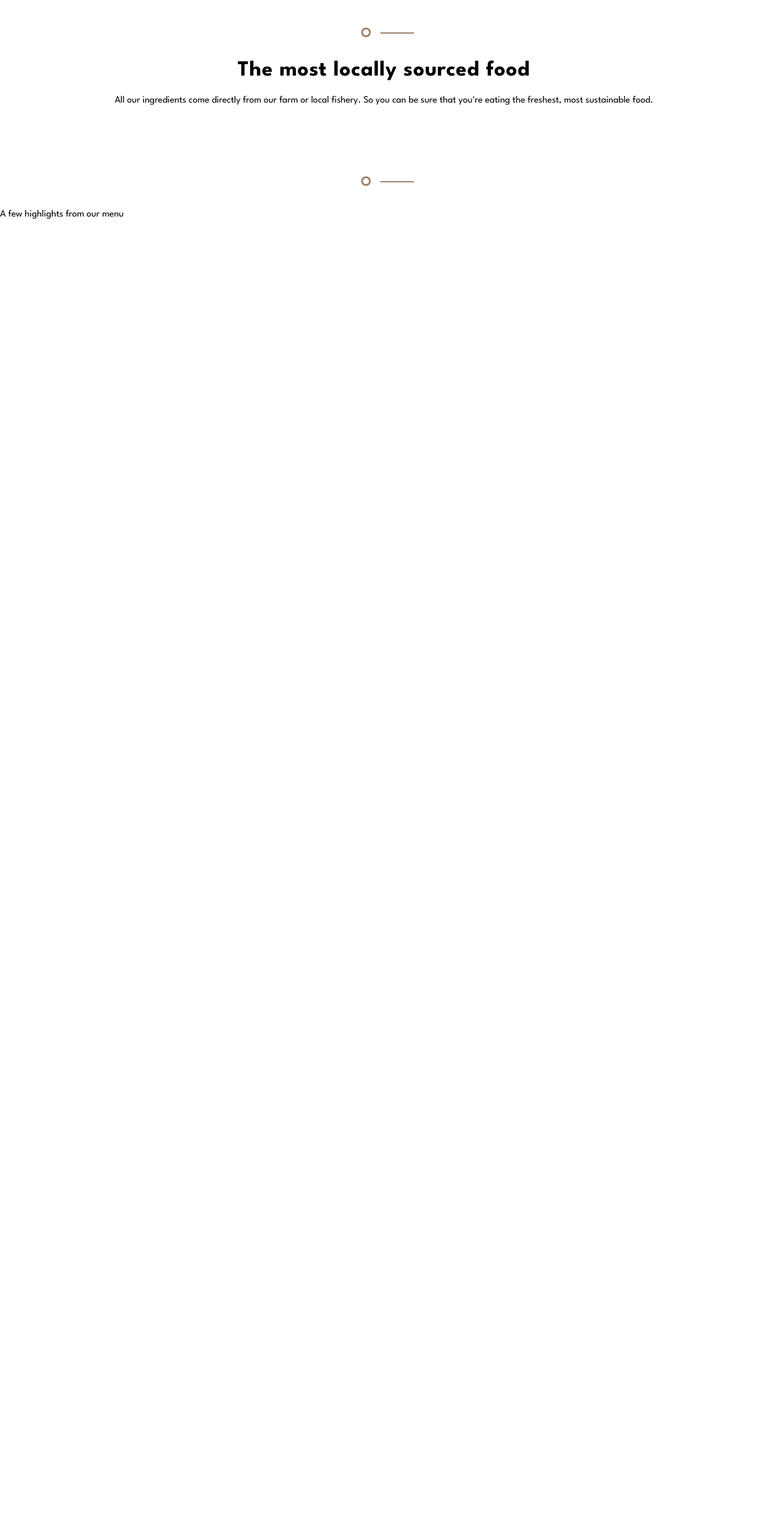
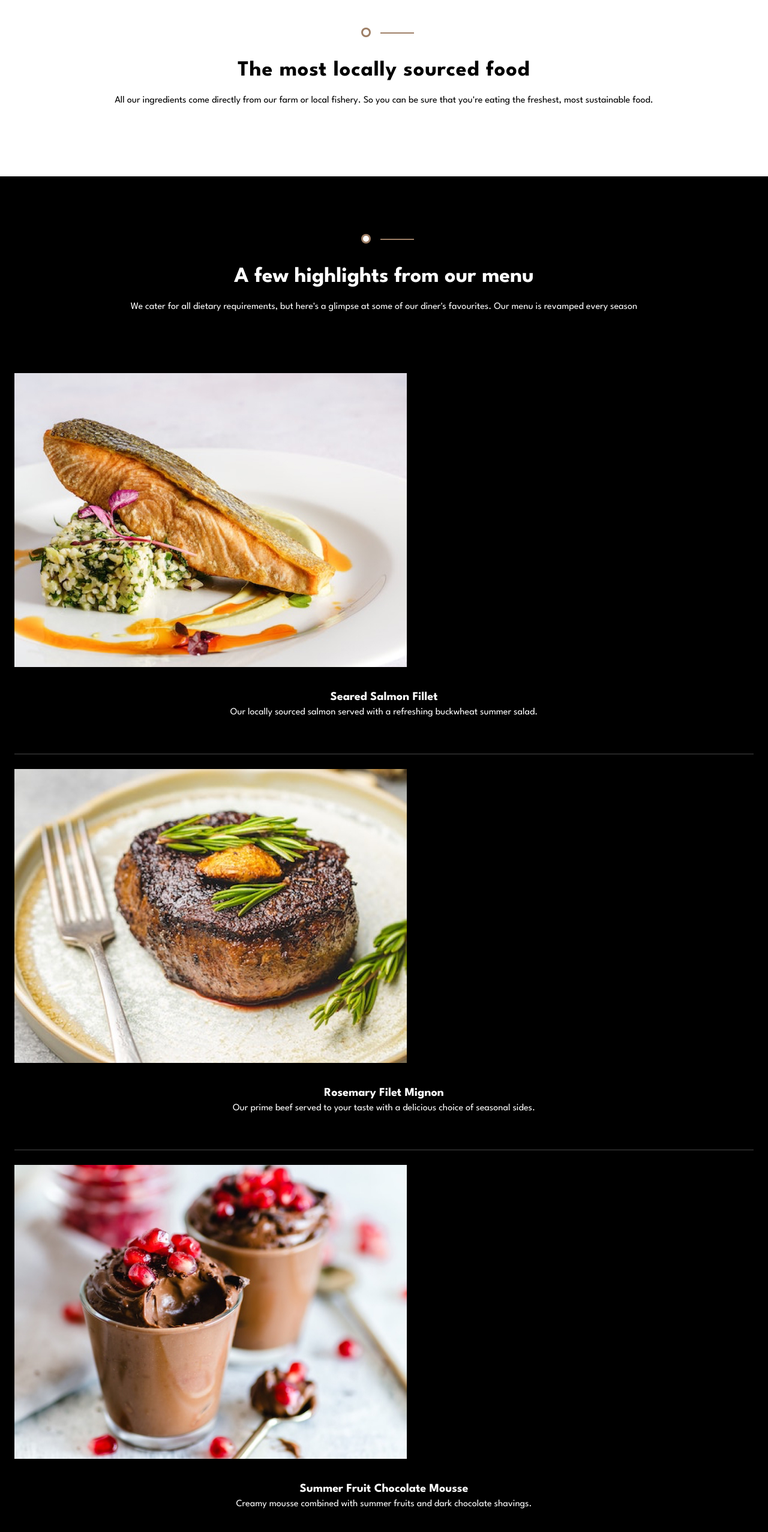
Before and after one commit to JoshDagat/restaurant, a React (Create React App) app: page / in a window 1280 px wide. Shown: the part 2820-5374 px from the top of the page at 60% size. Before the commit the page ends 3190 px from the top, so only its background shows below. Built offline with nearby package versions, Linux system fonts and the light colour scheme; the HTML template or start-up script is replaced by a standard one.

Commit message:
Add menu-highlights section

```diff
--- a/src/App.tsx
+++ b/src/App.tsx
@@ -1,5 +1,8 @@
 import './App.css';
-import countryImg from "./assets/country-side-mobile.jpg"
+import countryImg from "./assets/country-side-mobile.jpg";
+import salmon from "./assets/salmon-mobile.jpg";
+import filet from "./assets/filet-mignon-mobile.jpg"
+import mousee from "./assets/mousee-mobile.jpg";
 
 function App() {
   return (
@@ -46,15 +49,31 @@ function App() {
         </div>
       </section>
 
-      <section id="menu-highlights">
+      <section id="menu-highlights" className="text-center px-6 bg-black text-white pb-28 pt-24">
         <div className="divider max-w-[76px] mx-auto mb-9">
           <span className="rounded-full bg-primary_beaver h-4 w-4 d block relative
           before:content-[''] before:absolute before:h-[10px] before:w-[10px] before:bg-white before:rounded-full before:-mt-[0.3rem] before:-ml-[0.3rem] before:top-1/2 before:left-1/2
           after:content-[''] after:w-[56px] after:h-[2px] after:bg-primary_beaver after:absolute after:block after:top-1/2 after:left-8"
           ></span>
         </div>
-        <h2>A few highlights from our menu</h2>
-        <p></p>
+        <h2 className="text-4xl font-bold mb-4">A few highlights from our menu</h2>
+        <p className="leading-7 mb-24">We cater for all dietary requirements, but here's a glimpse at some of our diner's favourites. Our menu is revamped every season</p>
+
+        <div className="menu-card mb-6 not-last:border-b-2 not-last:border-[hsla(0,0%,59%,0.25)]">
+          <img src={salmon} alt="" className="mb-9"/>
+          <h3 className="text-xl font-bold leading-7">Seared Salmon Fillet</h3>
+          <p className="pb-14">Our locally sourced salmon served with a refreshing buckwheat summer salad.</p>
+        </div>
+        <div className="menu-card mb-6 not-last:border-b-2 not-last:border-[hsla(0,0%,59%,0.25)]">
+          <img src={filet} alt="" className="mb-9"/>
+          <h3 className="text-xl font-bold leading-7">Rosemary Filet Mignon</h3>
+          <p className="pb-14">Our prime beef served to your taste with a delicious choice of seasonal sides.</p>
+        </div>
+        <div className="menu-card mb-6 not-last:border-b-2 not-last:border-[hsla(0,0%,59%,0.25)]">
+          <img src={mousee} alt="" className="mb-9"/>
+          <h3 className="text-xl font-bold leading-7">Summer Fruit Chocolate Mousse</h3>
+          <p className="not-last:pb-14">Creamy mousse combined with summer fruits and dark chocolate shavings.</p>
+        </div>
       </section>
     </main>
   );
```
